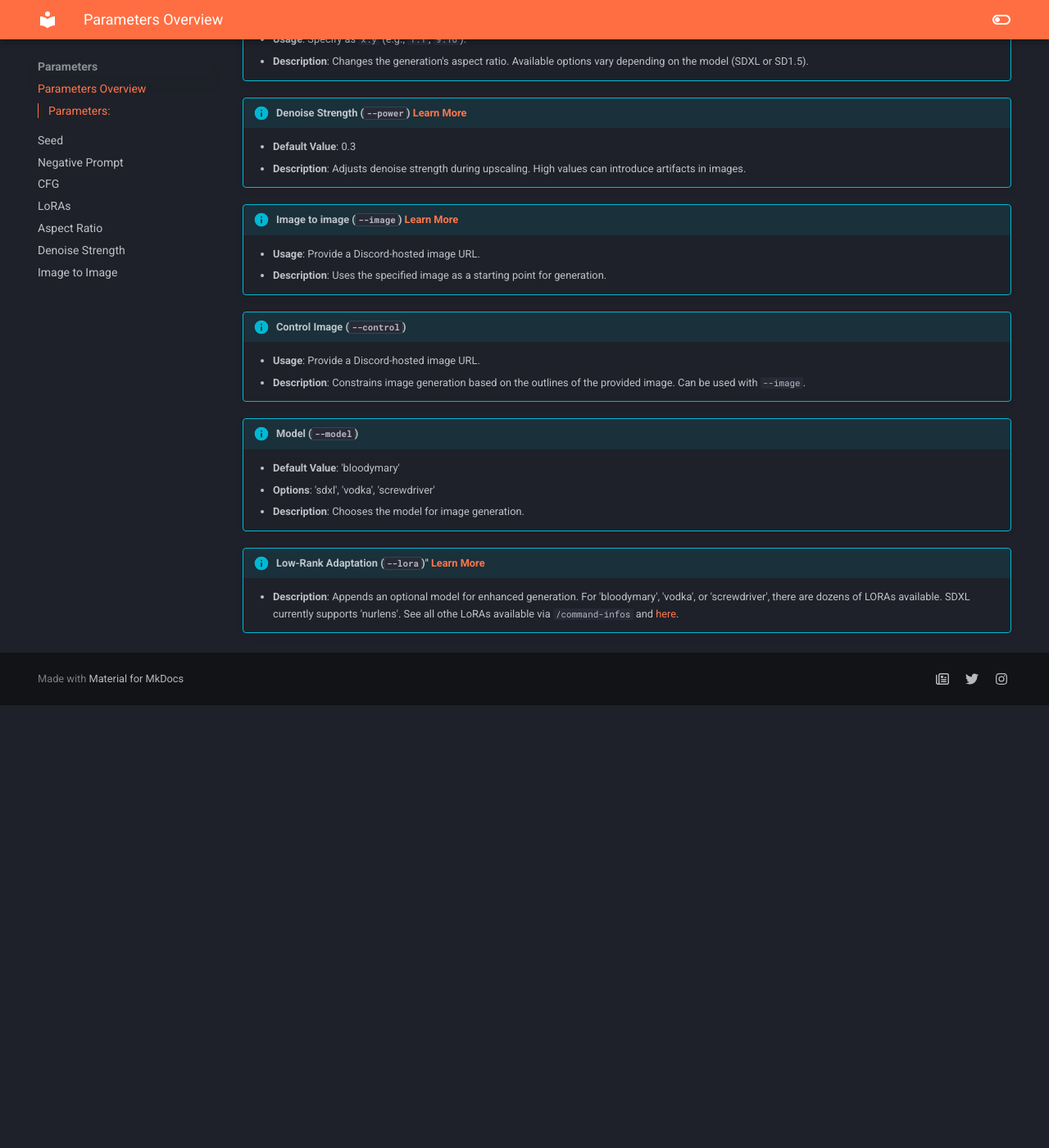
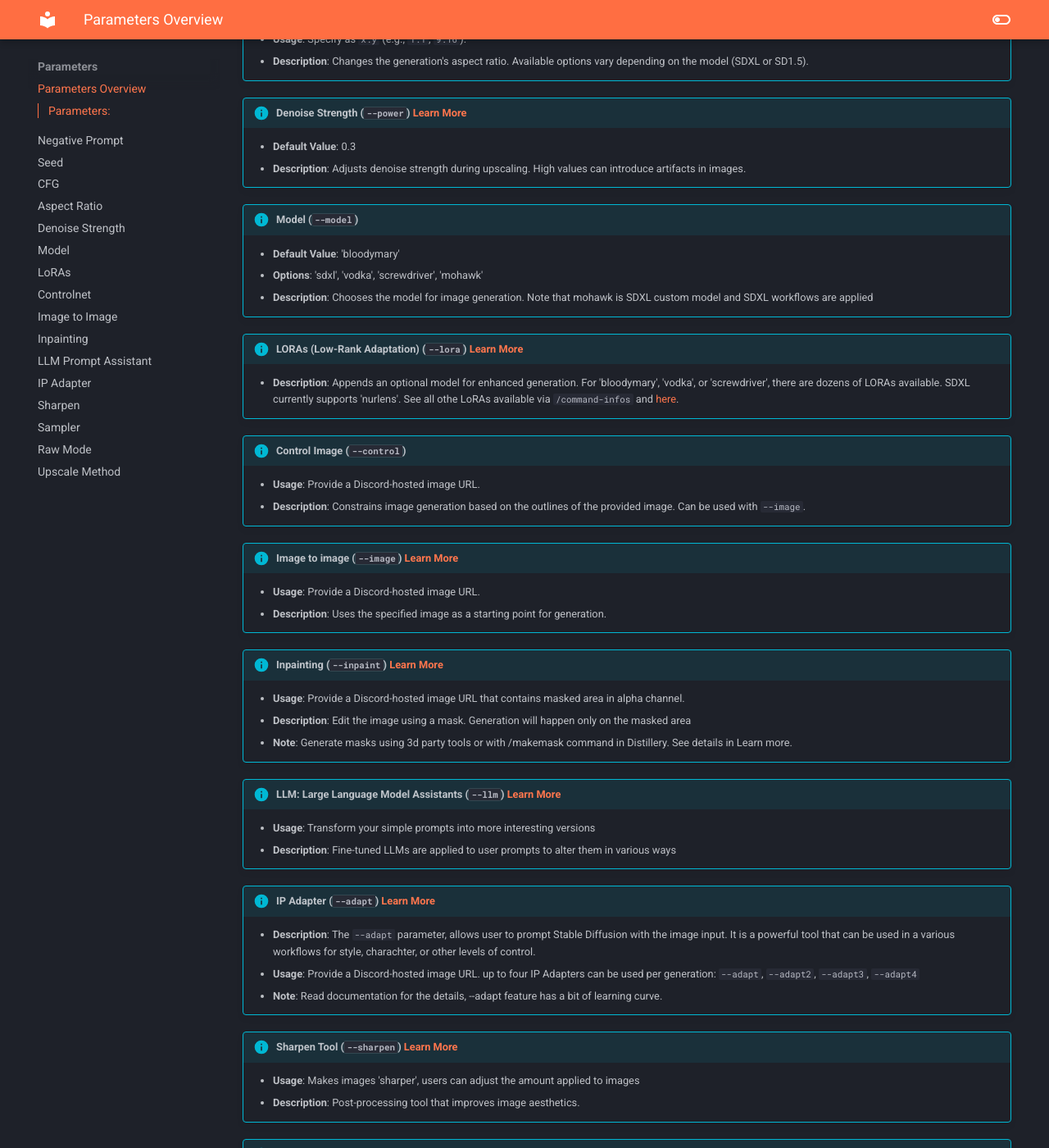
Before and after one commit to Distillery-Dev/site, an MkDocs documentation site: the page built from docs/Parameters/parameters_overview.md, in a window 1280 px wide and 1400 px high, scrolled down 1029 px. Shown: the whole window at 82% size. Built offline with MkDocs 1.6.1 and Material for MkDocs 9.7.7, drawn with Linux system fonts in a browser that asks for light colours; before the commit the page ends 1889 px from its top, so only the background shows below that; some of the changed text lies outside the part shown.

Commit message:
created outline of the new documentation

```diff
--- a/docs/Parameters/parameters_overview.md
+++ b/docs/Parameters/parameters_overview.md
@@ -10,14 +10,14 @@
     - **Usage**: Simply start your command with the desired image description.
     - **Description**: Describes the kind of image you wish to generate. You don't need to prepend `--prompt`; the system assumes your first input as the prompt.
 
+!!! info "Negative Prompt (`--neg`) [Learn More](negative_prompt/negative_prompt.md)"
+    - **Description**: Indicates what you'd like to exclude from the image.
+    - **Example**: `--neg light bulb`
+
 !!! info "Seed (`--seed`): [Learn More](seed/seed.md)"
     - **Description**: Set a seed for your image. If unspecified, a random seed is selected. Useful for recalling a specific image or comparing parameter impacts.
     - **Default Value**: `random number`
     - **Example**: `--seed 1991`
-
-!!! info "Negative Prompt (`--neg`) [Learn More](negative_prompt/negative_prompt.md)"
-    - **Description**: Indicates what you'd like to exclude from the image.
-    - **Example**: `--neg light bulb`
 
 !!! info "(CFG) Classifier-Free Guidance (`--cfg`) [Learn More](cfg/cfg.md)"
     - **Default Value**: 6
@@ -32,18 +32,48 @@
     - **Default Value**: 0.3
     - **Description**: Adjusts denoise strength during upscaling. High values can introduce artifacts in images.
 
-!!! info "Image to image (`--image`) [Learn More](img2img/img2img.md)"
-    - **Usage**: Provide a Discord-hosted image URL.
-    - **Description**: Uses the specified image as a starting point for generation.
+!!! info "Model (`--model`)"
+    - **Default Value**: 'bloodymary'
+    - **Options**: 'sdxl', 'vodka', 'screwdriver', 'mohawk'
+    - **Description**: Chooses the model for image generation. Note that mohawk is SDXL custom model and SDXL workflows are applied
+
+!!! info "LORAs (Low-Rank Adaptation) (`--lora`) [Learn More](lora/lora.md)"
+    - **Description**: Appends an optional model for enhanced generation. For 'bloodymary', 'vodka', or 'screwdriver', there are dozens of LORAs available. SDXL currently supports 'nurlens'. See all othe LoRAs available via `/command-infos` and [here](lora/lora.md).
 
 !!! info "Control Image (`--control`)"
     - **Usage**: Provide a Discord-hosted image URL.
     - **Description**: Constrains image generation based on the outlines of the provided image. Can be used with `--image`.
 
-!!! info "Model (`--model`)"
-    - **Default Value**: 'bloodymary'
-    - **Options**: 'sdxl', 'vodka', 'screwdriver'
-    - **Description**: Chooses the model for image generation.
+!!! info "Image to image (`--image`) [Learn More](img2img/img2img.md)"
+    - **Usage**: Provide a Discord-hosted image URL.
+    - **Description**: Uses the specified image as a starting point for generation.
 
-!!! info "Low-Rank Adaptation (`--lora`)" [Learn More](lora/lora.md)"
-    - **Description**: Appends an optional model for enhanced generation. For 'bloodymary', 'vodka', or 'screwdriver', there are dozens of LORAs available. SDXL currently supports 'nurlens'. See all othe LoRAs available via `/command-infos` and [here](lora/lora.md).
+!!! info "Inpainting (`--inpaint`) [Learn More](inpaint/inpaint.md)"
+    - **Usage**: Provide a Discord-hosted image URL that contains masked area in alpha channel.
+    - **Description**: Edit the image using a mask. Generation will happen only on the masked area
+    - **Note**: Generate masks using 3d party tools or with /makemask command in Distillery. See details in Learn more.
+
+!!! info "LLM: Large Language Model Assistants (`--llm`) [Learn More](llm/llm.md)"
+    - **Usage**: Transform your simple prompts into more interesting versions
+    - **Description**: Fine-tuned LLMs are applied to user prompts to alter them in various ways
+
+!!! info "IP Adapter (`--adapt`) [Learn More](adapt/adapt.md)"
+    - **Description**: The `--adapt` parameter, allows user to prompt Stable Diffusion with the image input. It is a powerful tool that can be used in a various workflows for style, charachter, or other levels of control.
+    - **Usage**: Provide a Discord-hosted image URL. up to four IP Adapters can be used per generation: `--adapt`, `--adapt2`, `--adapt3`, `--adapt4`
+    - **Note**: Read documentation for the details, --adapt feature has a bit of learning curve.
+
+!!! info "Sharpen Tool (`--sharpen`) [Learn More](sharpen/sharpen.md)"
+    - **Usage**: Makes images 'sharper', users can adjust the amount applied to images
+    - **Description**: Post-processing tool that improves image aesthetics.
+
+!!! info "Sampler Selection (`--sampler`) [Learn More](sampler/sampler.md)"
+    - **Usage**: Choose between legacy and LCM samplers "lcm", "legacy"
+    - **Description**: Allow selection of the sampler.
+
+!!! info "Raw (`--raw`) [Learn More](raw/raw.md)"
+    - **Usage**: add --raw parameter to the prompt to disable additional processing
+    - **Description**: For generations that require higher level of control.
+
+!!! info "Upscale Method (`--upscalemethod`) [Learn More](upscale_method/upscale_method.md)"
+    - **Usage**: Allows selecting which upscale method will be used: "legacy", "direct", "none"
+    - **Description**: Impacts image quality and generation time
--- a/mkdocs.yml
+++ b/mkdocs.yml
@@ -60,15 +60,31 @@
   - Quick Start: index.md
   - Parameters:
       - Parameters Overview: Parameters/parameters_overview.md
+      - Negative Prompt: Parameters/negative_prompt/negative_prompt.md
       - Seed: Parameters/seed/seed.md
-      - Negative Prompt: Parameters/negative_prompt/negative_prompt.md
       - CFG: Parameters/cfg/cfg.md
-      - LoRAs: Parameters/lora/lora.md
       - Aspect Ratio: Parameters/aspect_ratio/aspect_ratio.md
       - Denoise Strength: Parameters/denoise/denoise.md
+      - Model: Parameters/model/model.md
+      - LoRAs: Parameters/lora/lora.md
+      - Controlnet: Parameters/control/control.md
       - Image to Image: Parameters/img2img/img2img.md
+      - Inpainting: Parameters/inpaint/inpaint.md
+      - LLM Prompt Assistant: Parameters/llm/llm.md
+      - IP Adapter: Parameters/adapt/adapt.md
+      - Sharpen: Parameters/sharpen/sharpen.md
+      - Sampler: Parameters/sampler/sampler.md
+      - Raw Mode: Parameters/raw/raw.md
+      - Upscale Method: Parameters/upscale_method/upscale_method.md
   - Alternative Workflows:
       - Commands Overview: Alternative Workflows/commands_overview.md
+      - /Serve: Alternative Workflows/serve/serve.md
+      - /Zoomout: Alternative Workflows/zoomout/zoomout.md
+      - /Upscale: Alternative Workflows/upscale/upscale.md
+      - /Checkmetadata: Alternative Workflows/checkmetadata/checkmetadata.md
+      - /Command-infos: Alternative Workflows/command_infos/command_infos.md
+      - /Suggest: Alternative Workflows/suggest/suggest.md
+      - /Makemask: Alternative Workflows/makemask/makemask.md
   - Subscriptions:
     - Subscriptions Overview: Subscriptions/subscriptions_overview.md
     - Early User Subscription: Subscriptions/early_user.md
```
Also changed, not shown: docs/Alternative Workflows/commands_overview.md (+34 -0 lines), docs/Alternative Workflows/serve/serve.md (added, +31 -0 lines), docs/Parameters/sampler/sampler.md (added, +1 -0 lines), docs/Alternative Workflows/checkmetadata/checkmetadata.md (added), docs/Alternative Workflows/command_infos/command_infos.md (added), docs/Alternative Workflows/makemask/makemask.md (added), docs/Alternative Workflows/suggest/suggest.md (added), docs/Alternative Workflows/upscale/upscale.md (added), docs/Alternative Workflows/zoomout/zoomout.md (added), docs/Parameters/adapt/adapt.md (added), docs/Parameters/control/control.md (added), docs/Parameters/inpaint/inpaint.md (added), docs/Parameters/llm/llm.md (added), docs/Parameters/model/model.md (added), 3 more files.
